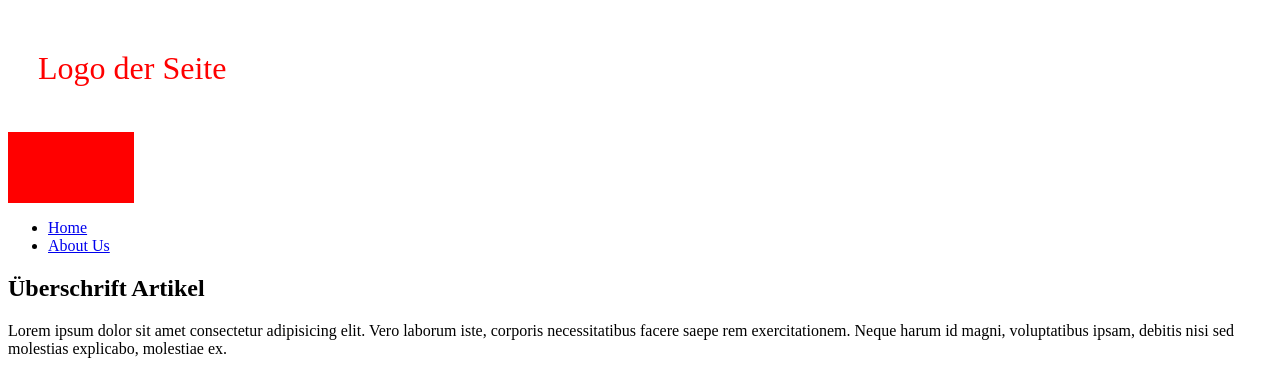
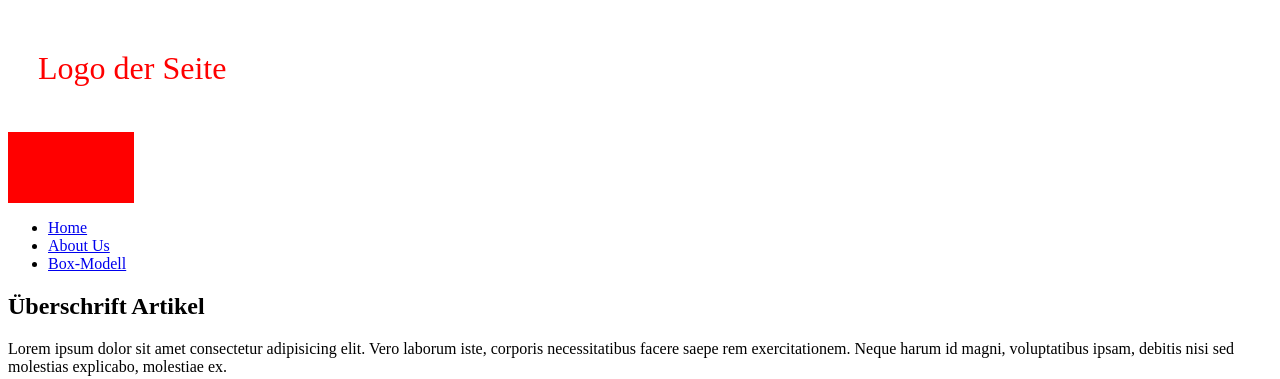
Before and after one commit to kiraGit67/html-test, a plain HTML site: page index.html in a window 1280 px wide. Shown: the top 379 px of the page. Drawn offline with Linux system fonts and the light colour scheme.

Commit message:
changed index.html

```diff
--- a/index.html
+++ b/index.html
@@ -19,6 +19,7 @@
             <ul>
                 <li><a href="index.html">Home</a></li>
                 <li><a href="about.html">About Us</a></li>
+                <li><a href="box-model.html">Box-Modell</a></li>
             </ul>
         </nav>
         <h2>Überschrift Artikel</h2>
```
